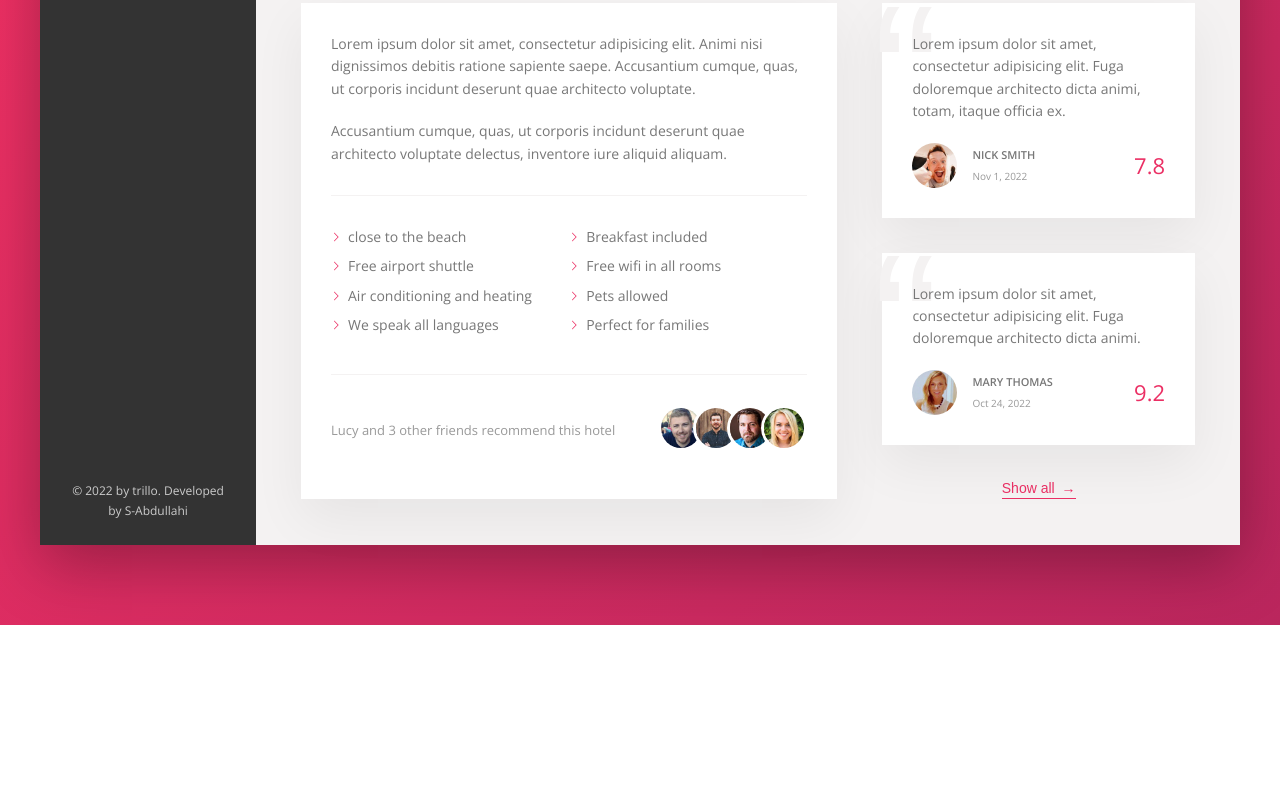
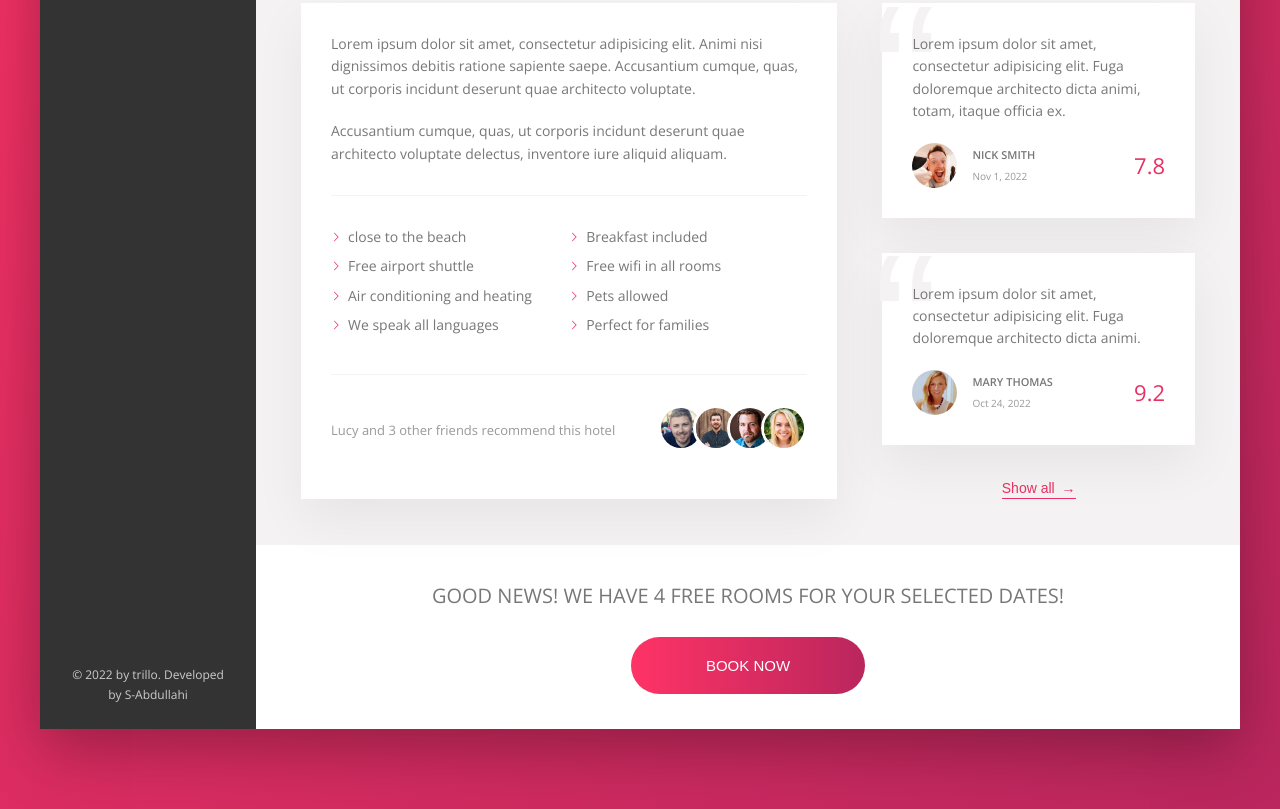
Before and after one commit to S-Abdullahi/trillo, a website: page index.html in a window 1280 px wide. Shown: the part 644-1453 px from the top of the page. Before the commit the page ends 1269 px from the top, so only its background shows below. Drawn offline with nearby package versions, Linux system fonts and the light colour scheme.

Commit message:
call to action

```diff
--- a/index.html
+++ b/index.html
@@ -195,6 +195,15 @@
                             <button class="btn-inline">Show all <span>&rarr;</span></button>
                         </div>
                     </div>
+                    <div class="cta">
+                        <h2 class="cta__book-now">
+                            Good news! we have 4 free rooms for your selected dates!
+                        </h2>
+                        <button class="btn">
+                            <span class="btn__visible">Book now</span>
+                            <span class="btn__invisible">Only 4 rooms left</span>
+                        </button>
+                    </div>
                 </main>
             </div>
         </div>
--- a/sass/_component.scss
+++ b/sass/_component.scss
@@ -436,3 +436,67 @@
         z-index: 1;
     }
 }
+
+//CALL TO ACTION
+.cta{
+    padding: 3.5rem 0;
+    text-align: center;
+
+    &__book-now{
+        font-size: 2rem;
+        font-weight:300;
+        text-transform: uppercase;
+        margin-bottom: 2.5rem;
+    }
+}
+
+
+.btn{
+
+    font-size: 1.5rem;
+    font-weight: 300;
+    text-transform: uppercase;
+    border-radius: 100px;
+    border: none;
+    background-image: linear-gradient(to right, var(--color-primary-light), var(--color-primary-dark));
+    color: #fff;
+    position: relative;
+    overflow: hidden;
+    cursor: pointer;
+
+    & > *{
+        display: inline-block;
+        height: 100%;
+        width: 100%;
+        transition: all .2s;
+    }
+
+    &__visible{
+        padding: 2rem 7.5rem;
+    }
+
+    &__invisible{
+        position: absolute;
+        padding: 2rem 0;
+        left: 0;
+        top: -100%;
+    }
+
+    &:hover{
+        background-image: linear-gradient(to left, var(--color-primary-light), var(--color-primary-dark));
+    }
+
+    &:hover &__visible{
+        transform: translateY(100%);
+    }
+
+    &:hover &__invisible{
+        top: 0;
+    }
+
+    &:focus{
+         outline: none;
+         animation: pulsate 1s infinite;
+    }
+
+}
--- a/sass/_layout.scss
+++ b/sass/_layout.scss
@@ -53,7 +53,6 @@
 
 .user-reviews{
     flex: 1;
-
     display: flex;
     flex-direction:column;
     align-items: center;
```
Also changed, not shown: css/style.css.
